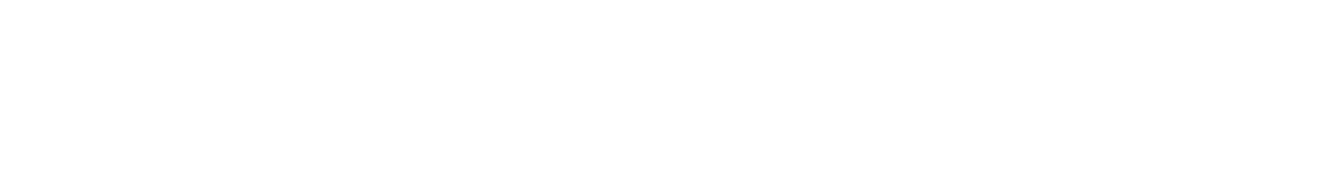
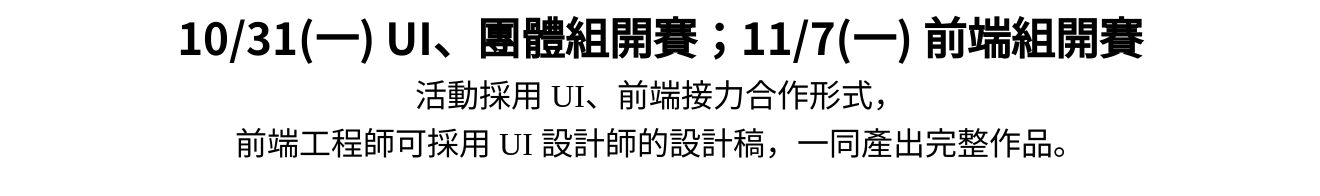
Before and after one commit to TASTYFRESH/The-F2E-Q1, a plain HTML site: page index.html in a window 1280 px wide. Shown: the whole page, 1320 px wide, since content can reach past the window. Drawn offline with Linux system fonts and the light colour scheme.

Commit message:
match schedule文字架構完成

```diff
--- /dev/null
+++ b/css/index.css
@@ -0,0 +1,17 @@
+.dis_flex{
+    display: flex;
+    justify-content: center;
+    align-items: center;
+    /* flex-direction請依據各段需求填寫 */
+}
+
+
+#schedule{
+    flex-direction: column;
+}
+
+#timeline{
+    margin-top: 150px;
+    width: 100%;
+    height: 340px;
+}
--- a/css/style_guide.css
+++ b/css/style_guide.css
@@ -50,6 +50,20 @@ h3{
     font-family: 'Noto Sans TC', sans-serif;
 }
 
+/* no unicode-range; default to all characters */
+/* @font-face {
+    font-family: 'Noto Sans TC';
+    src: url("https://fonts.googleapis.com/css2?family=Noto+Sans+TC:wght@400;500;700&display=swap" ) format('woff2');
+} */
+
+/* latin */
+/* @font-face {
+    font-family: 'DM Sans';
+    unicode-range: U+00-024F;
+    src: url("https://fonts.googleapis.com/css2?family=DM+Sans:wght@400;500;700&display=swap" ) format('woff2');
+} */
+
+
 /* font_weight */
 .fw_reg{
     font-weight: 400;
@@ -77,3 +91,12 @@ h3{
     color: #faea48;
 }
 /*#endregion Color*/
+
+
+
+/*#region Grid*/
+.container{
+    width: 1320px;
+    margin: auto;
+}
+/*#endregion Grid*/
--- a/index.html
+++ b/index.html
@@ -13,15 +13,27 @@
     <!-- css -->
     <link rel="stylesheet" href="./css/reset.css">
     <link rel="stylesheet" href="./css/style_guide.css">
+    <link rel="stylesheet" href="./css/index.css">
 </head>
 
 <body>
 
 
-    <div>
+    <div class="container">
 
         <!-- 分隔線 -->
 
+
+        <div id="schedule" class="dis_flex">
+            <h1 class="zh_font h1_1 fw_b">10/31(一) UI、團體組開賽；11/7(一) 前端組開賽</h1>
+            <h3 class="fw_med">活動採用 UI、前端接力合作形式，</h3>
+            <h3 class="fw_med">前端工程師可採用 UI 設計師的設計稿，一同產出完整作品。</h3>
+            <div id="timeline">
+                <div id="time_title"></div>
+                <div id="timeline_img"></div>
+                <div id="time_p"></div>
+            </div>
+        </div>
     </div>
 
 
```
